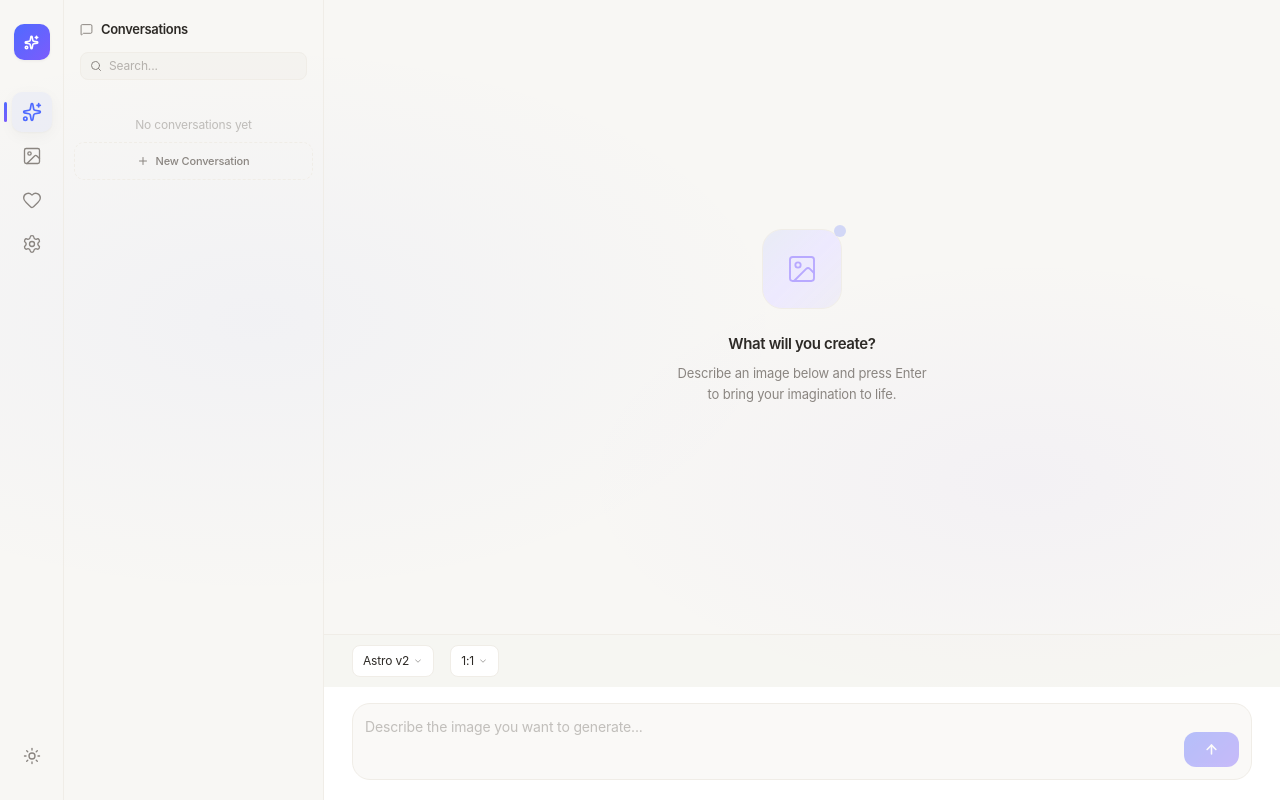
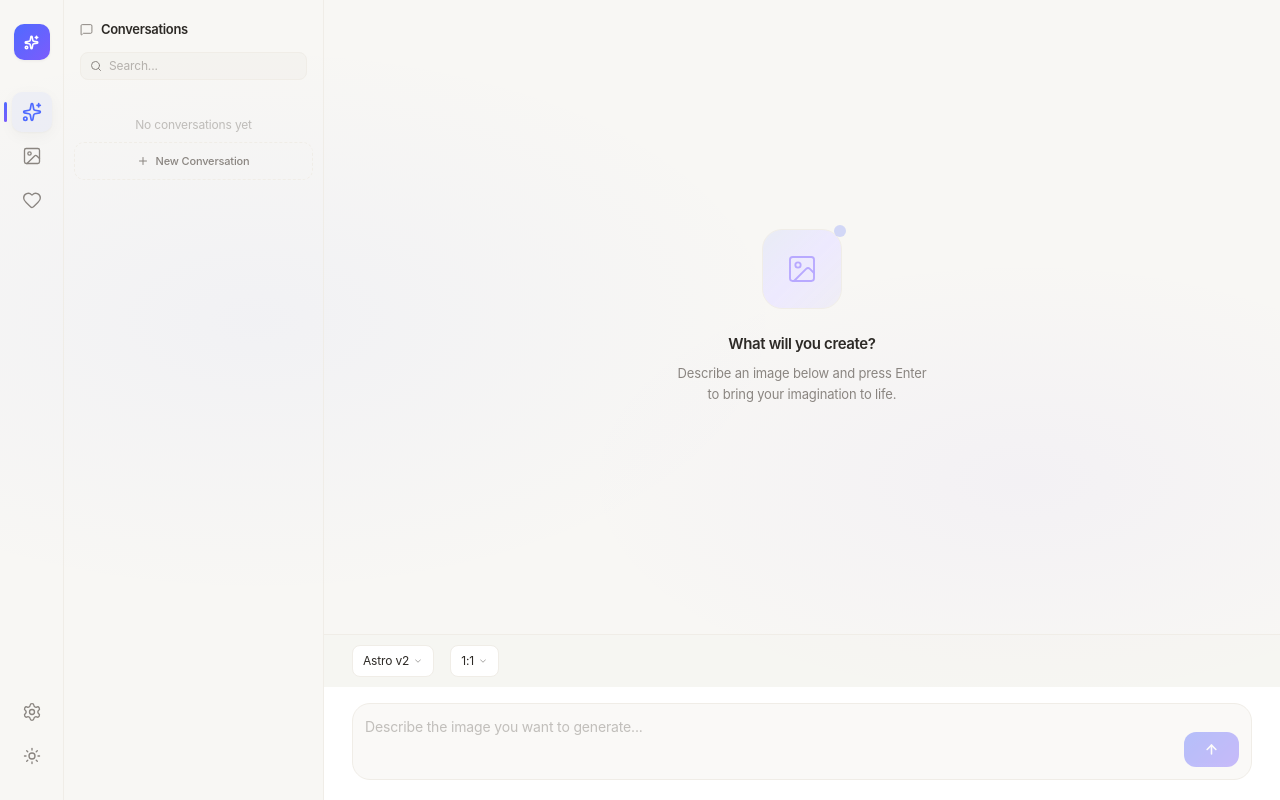
Before and after one commit to 3inchtime/astro_studio, a React (Vite) app: page /generate in a window 1280 px wide. Built offline with nearby package versions, Linux system fonts and the light colour scheme; a web font is replaced by a local one.

Commit message:
refactor: move Settings button to bottom of sidebar below theme toggle

```diff
--- a/src/components/layout/AppLayout.tsx
+++ b/src/components/layout/AppLayout.tsx
@@ -26,7 +26,6 @@ const navItems = [
   { to: "/generate", icon: Sparkles, labelKey: "nav.generate" },
   { to: "/gallery", icon: Image, labelKey: "nav.gallery" },
   { to: "/favorites", icon: Heart, labelKey: "nav.favorites" },
-  { to: "/settings", icon: Settings, labelKey: "nav.settings" },
 ];
 
 const PANEL_CONFIGS = [
@@ -87,7 +86,20 @@ export default function AppLayout() {
             ))}
           </nav>
 
-          <div className="mt-auto">
+          <div className="mt-auto flex flex-col items-center gap-1">
+            <NavLink
+              to="/settings"
+              title={t("nav.settings")}
+              className={({ isActive }) =>
+                `flex h-10 w-10 items-center justify-center rounded-[10px] transition-all duration-200 ${
+                  isActive
+                    ? "text-primary bg-primary/6 shadow-card"
+                    : "text-muted hover:text-foreground hover:bg-subtle"
+                }`
+              }
+            >
+              <Settings size={20} strokeWidth={1.6} />
+            </NavLink>
             <button
               onClick={toggleThemeWithEvent}
               className="flex h-10 w-10 items-center justify-center rounded-[10px] text-muted transition-colors hover:text-foreground hover:bg-subtle"
```
